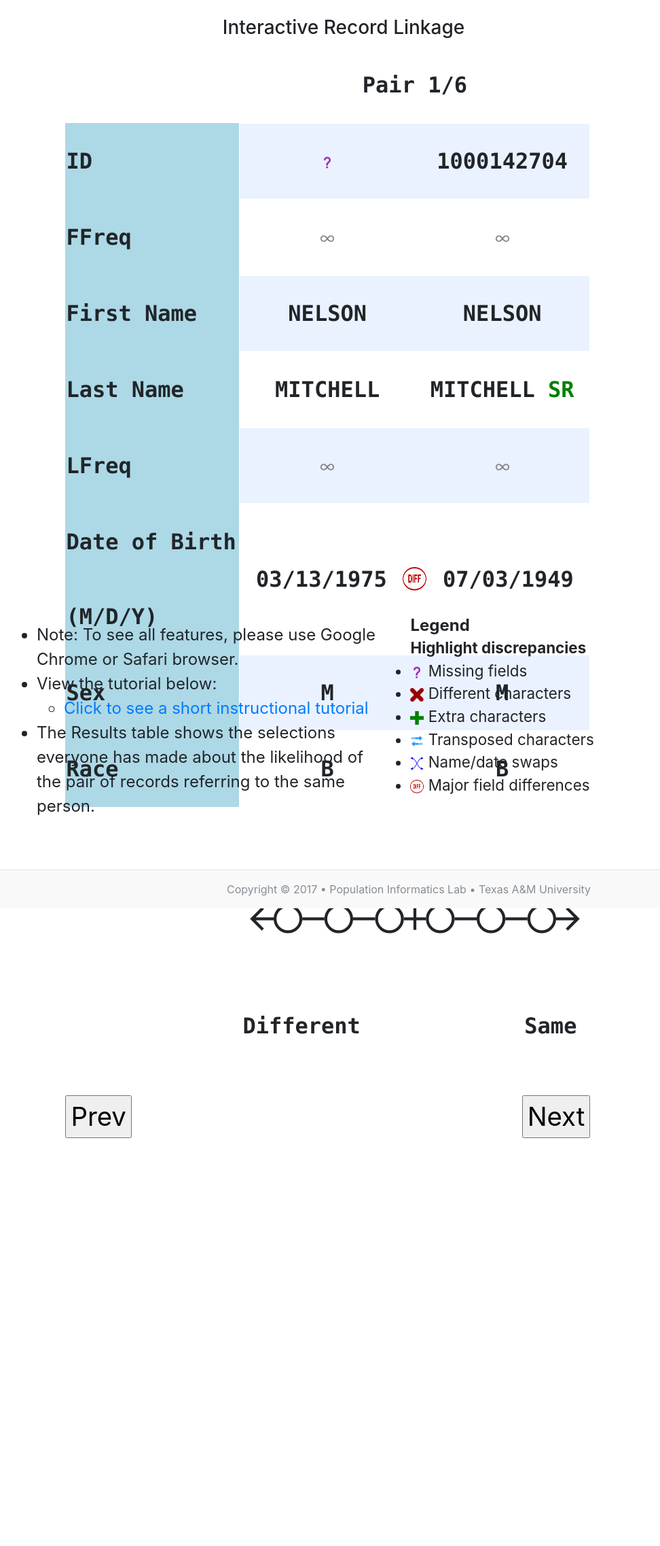
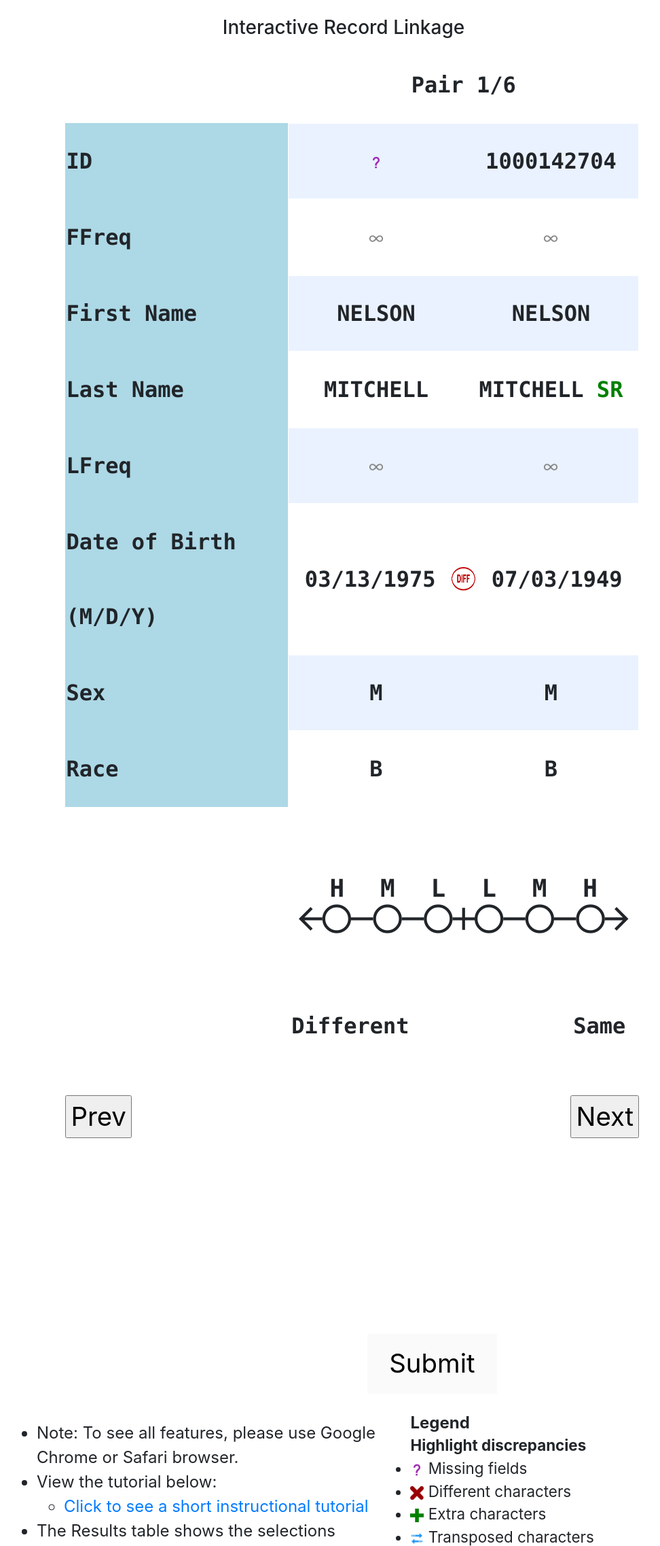
Before and after one commit to pinformatics/mindfirl-demonstration, a Flask app: page /mobile in a window 1280 px wide. Shown: the top 2274 px of the page at 68% size, without its empty margins (36-1008 px from the left). Before the commit the page ends 1674 px from the top, so only its background shows below. Run offline with Flask 3, Linux system fonts and the light colour scheme; some libraries are stand-ins or nearby versions.

Commit message:
next and submit don't work but header column does

```diff
--- a/static/css/style.css
+++ b/static/css/style.css
@@ -79,7 +79,7 @@ h6 {
 }
 
 .mobile-header {
-    width: 20vw;
+    width: 28vw;
     background-color: #ADD8E6;
     font-size: 2rem;
 }
--- a/templates/mobile.html
+++ b/templates/mobile.html
@@ -21,14 +21,23 @@
                 <h3>{{ title }}</h3>
             </div>
         </div>
-        <div style="height: 80vh; margin-bottom: 15vh;">
+        <div style="min-height: 80vh; margin-bottom: 15vh;">
             {% include "mobile_table.html" %}
         </div>
-    </body>
         <br />
         <br />
-    <body>
 
+<form>
+    <button
+        type="submit"
+        id="submit_button"
+        class="submit-button"
+        style="margin-left: 45%;"
+        disabled
+    >
+        Submit
+    </button>
+</form>
 
 <!-- <div style="clear:both"></div> -->
     <div id="content" style="display: flex; flex-wrap: wrap; justify-content: space-between; align-items: flex-start; padding: 20px;max-width: 80vw; min-height: 20vh;">
@@ -105,13 +114,11 @@ function paginateMobileTable() {
 
 
     function addControls() {
+        console.log("test1")
         const nav = document.createElement("div");
         nav.id = "column-pagination-controls";
 
-        submitButton = document.createElement("button");
-        submitButton.textContent = "Submit";
-        submitButton.classList.add("submit-button");
-        submitButton.style.display = "none"; // hidden initially
+        const submitButton = document.getElementById("submit_button");
 
         const prev = document.createElement("button");
         prev.textContent = "Prev";
@@ -119,10 +126,11 @@ function paginateMobileTable() {
             if (currentPage > 0) {
                 currentPage--;
                 renderPage();
+                submitButton.disabled = true; // ⬅️ Disable submit when moving back
             }
         };
 
-        next = document.createElement("button");
+        const next = document.createElement("button");
         next.textContent = "Next";
         next.onclick = () => {
             const totalCols = rows[0]?.cells.length || 0;
@@ -130,13 +138,17 @@ function paginateMobileTable() {
                 currentPage++;
                 renderPage();
             }
+
+            if ((currentPage + 1) * colsPerPage === totalCols) {
+                submitButton.disabled = false; // ⬅️ Enable submit on last page
+            }
         };
 
         nav.appendChild(prev);
         nav.appendChild(next);
-        nav.appendChild(submitButton);
         table.parentElement.appendChild(nav);
     }
+
 
     renderPage();
     addControls();
```
